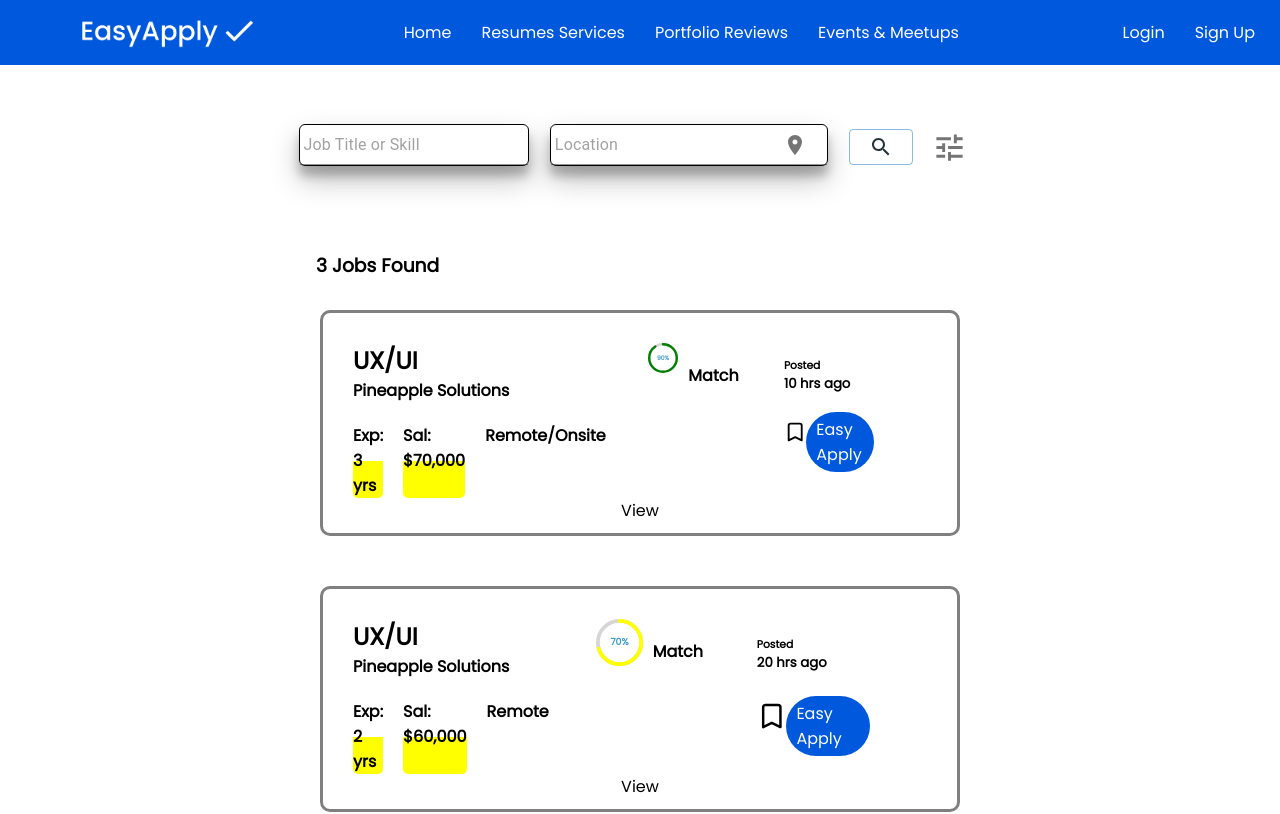
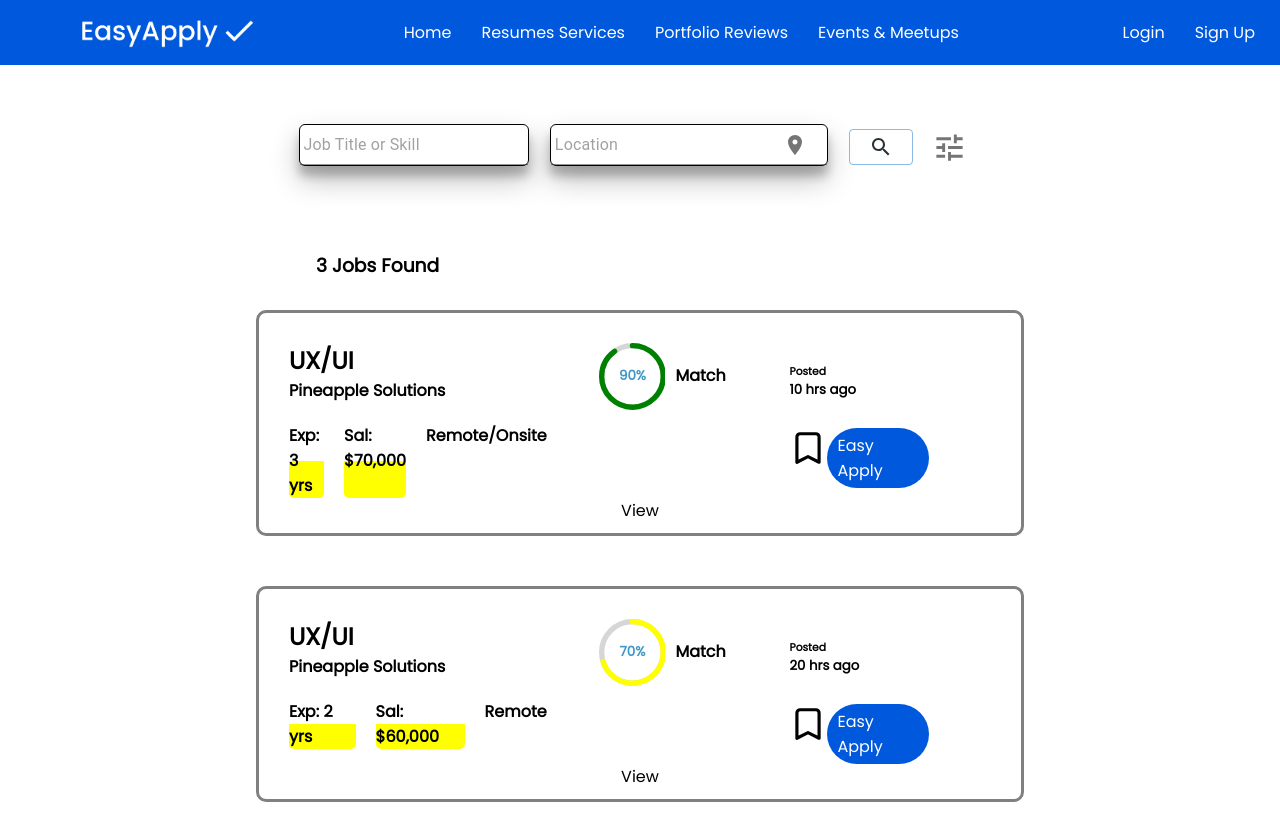
Before and after one commit to japyles/thinkful-hackathon, a React (Create React App) app: page / in a window 1280 px wide. Shown: the top 814 px of the page. Built offline with nearby package versions, Linux system fonts and the light colour scheme.

Commit message:
updated width of card

```diff
--- a/src/styles/ListJobs.module.css
+++ b/src/styles/ListJobs.module.css
@@ -10,7 +10,7 @@ width: 59%;
     border-style: solid;
     border-radius: 10px;
     padding: 30px 30px 10px 30px;
-    width: 50%;
+    width: 60%;
     margin: auto auto 50px auto;
 }
 
```
